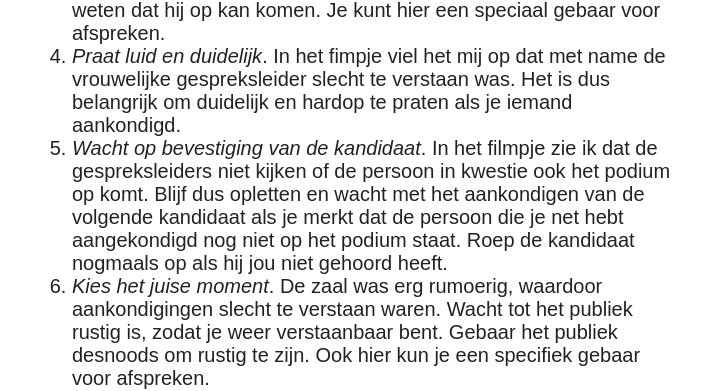
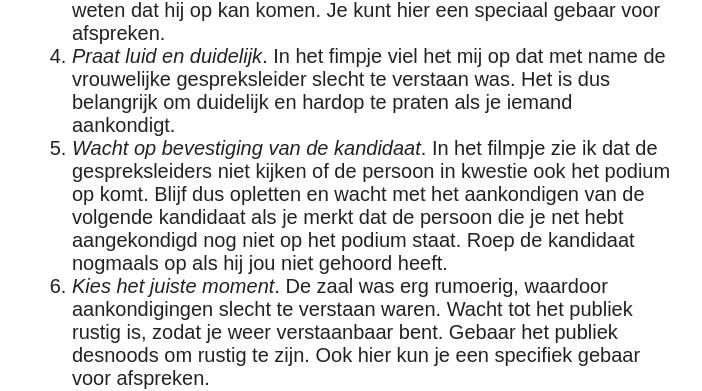
Before and after one commit to TheKnowsyFerret/theknowsyferret.github.io, a Jekyll site: the page built from _posts/2016-02-11-wat-kan-er-misgaan-aan-het-begin-van-een-debat.md, in a window 1280 px wide and 900 px high, scrolled down 2592 px. Shown: the part 215-606 px from the top of the window, without its empty margins (318-1020 px from the left). Built offline with Jekyll 4.4.1, drawn with Linux system fonts in a browser that asks for light colours; nearby versions of some CDN libraries; comment, search, counter and statistics services are not loaded.

Commit message:
icon and spelling

```diff
--- a/_posts/2016-02-11-wat-kan-er-misgaan-aan-het-begin-van-een-debat.md
+++ b/_posts/2016-02-11-wat-kan-er-misgaan-aan-het-begin-van-een-debat.md
@@ -69,7 +69,7 @@
 hij op kan komen. Je kunt hier een speciaal gebaar voor afspreken.</li>
 <li><em>Praat luid en duidelijk</em>. In het fimpje viel het mij op dat met name de vrouwelijke
 gespreksleider slecht te verstaan was. Het is dus belangrijk om
-duidelijk en hardop te praten als je iemand aankondigd. </li>
+duidelijk en hardop te praten als je iemand aankondigt. </li>
 <li><em>Wacht op bevestiging van de kandidaat</em>. In het filmpje zie ik dat
 de gespreksleiders niet kijken of de persoon in kwestie ook het podium
 op komt. Blijf dus opletten en wacht met het aankondigen van de
@@ -77,7 +77,7 @@
 dat de persoon die je net hebt aangekondigd nog niet op het podium
 staat. Roep de kandidaat nogmaals op als hij jou niet gehoord
 heeft. </li>
-<li><em>Kies het juise moment</em>. De zaal was erg rumoerig, waardoor
+<li><em>Kies het juiste moment</em>. De zaal was erg rumoerig, waardoor
 aankondigingen slecht te verstaan waren. Wacht tot het publiek rustig
 is, zodat je weer verstaanbaar bent. Gebaar het publiek desnoods om
 rustig te zijn. Ook hier kun je een specifiek gebaar voor
```
Also changed, not shown: images/apple-touch-icon-72x72-precomposed.jpg (added).
